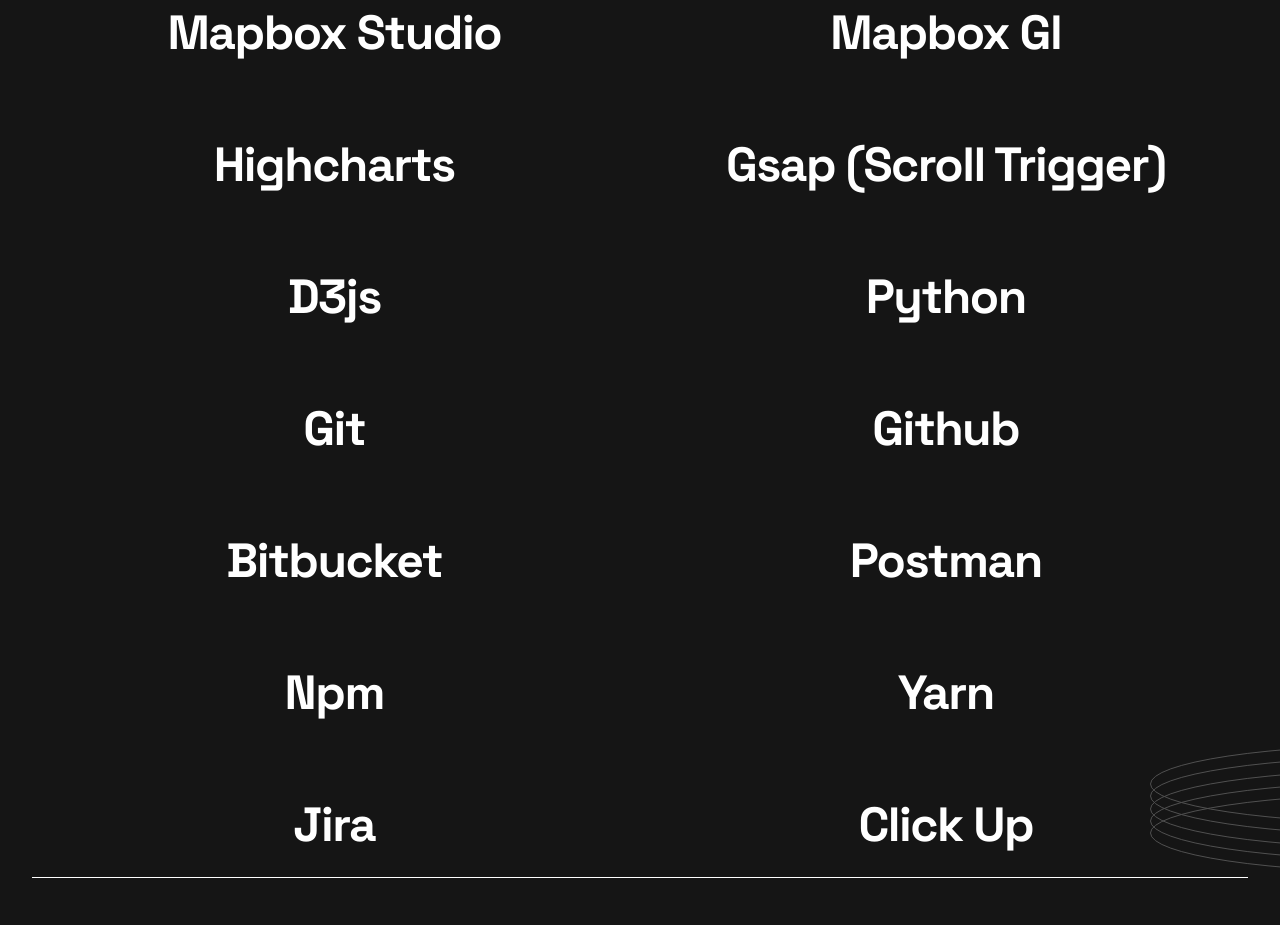
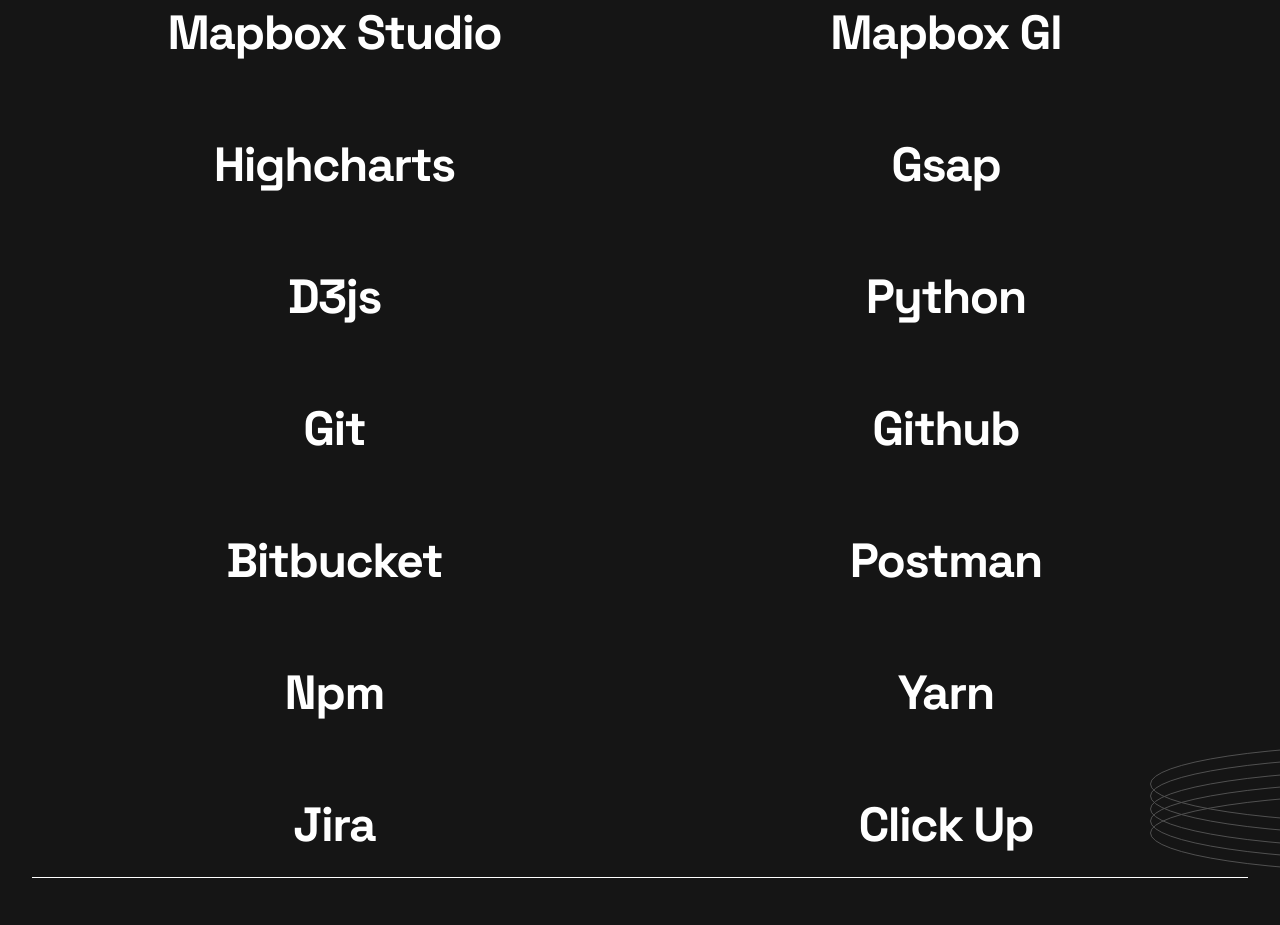
Before and after one commit to Fernando-uif/portafolio-2, a Next.js app: page / in a window 1280 px wide. Shown: the part 1900-2825 px from the top of the page. Built offline with nearby package versions, Linux system fonts and the light colour scheme.

Commit message:
feat(app): Portafolio 2
Rename gsap technologie

```diff
--- a/src/data/technologies/technologies.ts
+++ b/src/data/technologies/technologies.ts
@@ -80,7 +80,7 @@
     experience: "1.1",
   },
   {
-    name: "gsap (Scroll Trigger)",
+    name: "gsap",
     experience: "1",
   },
   {
```
